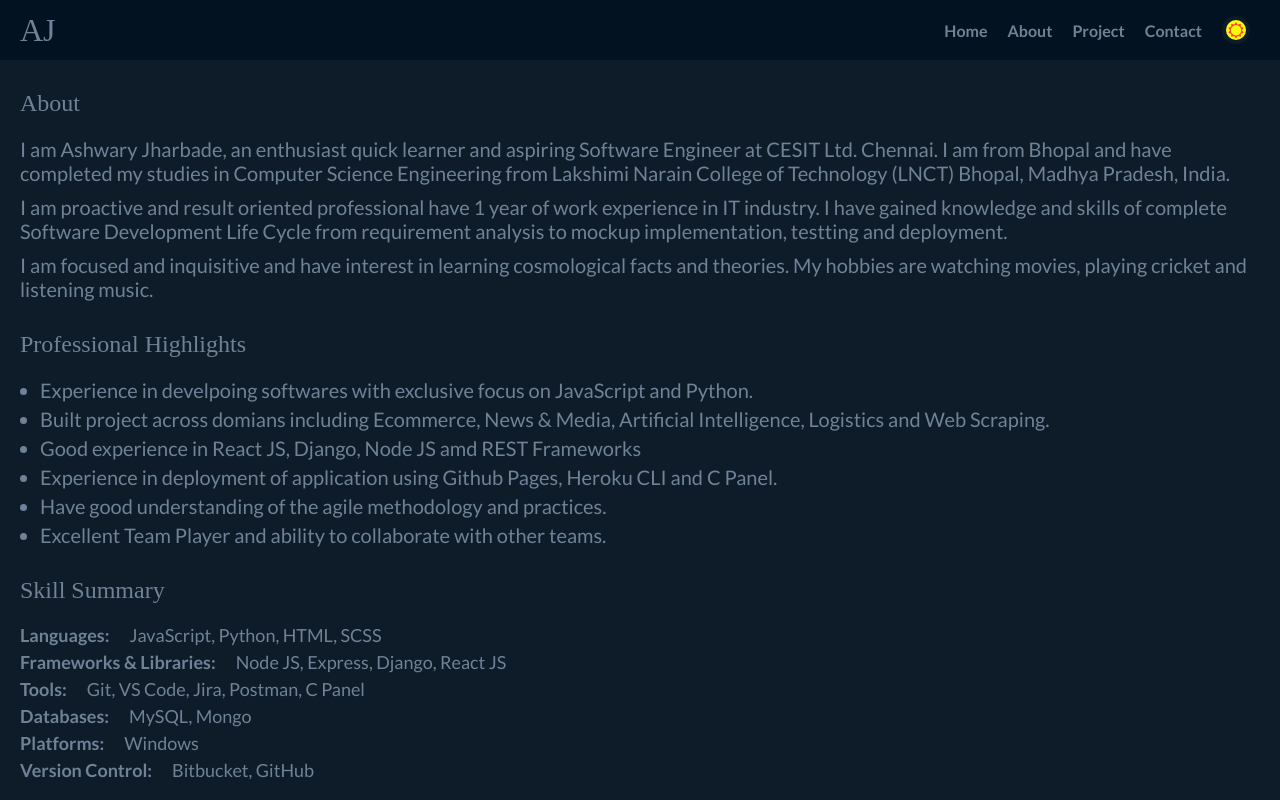
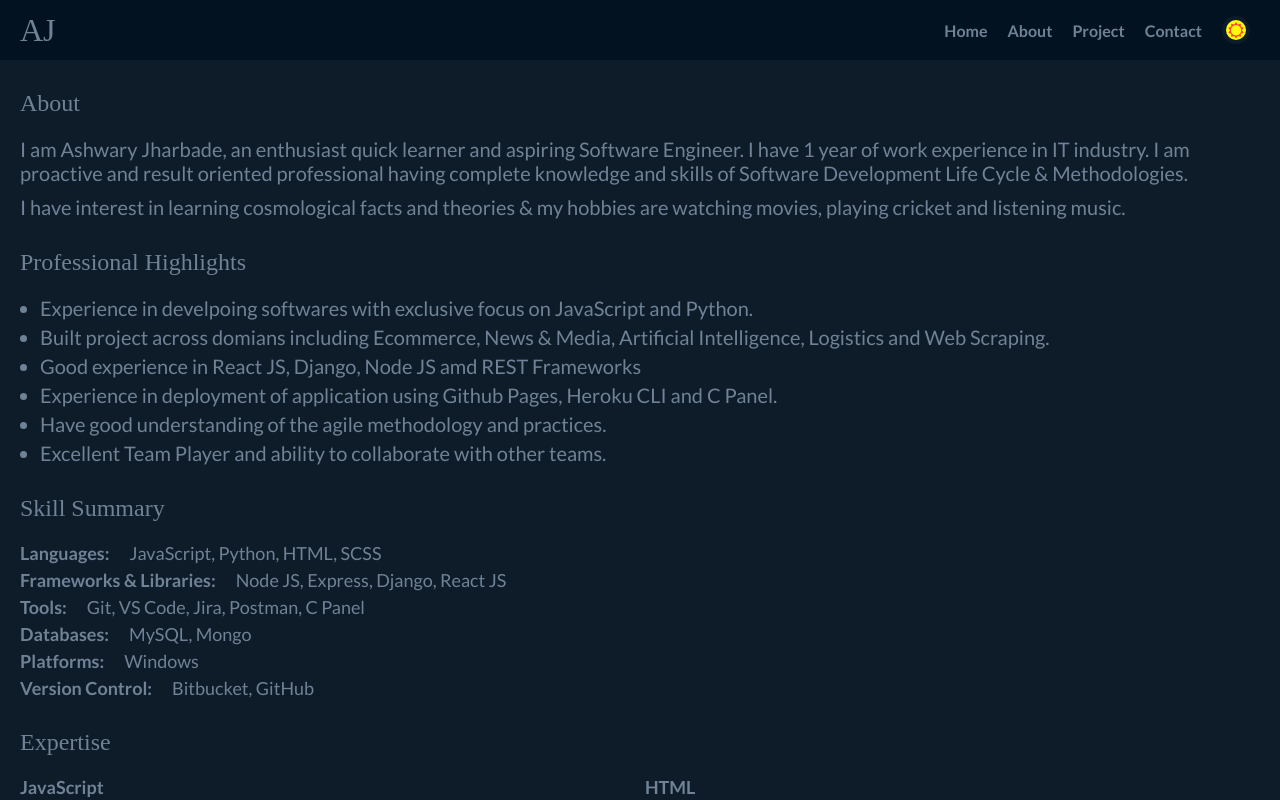
Before and after one commit to Ashwary-Jharbade/ashwary-jharbade-portfolio, a React (Vite) app: page /aboutme in a window 1280 px wide. Built offline with nearby package versions, Linux system fonts and the light colour scheme; a web font is replaced by a local one.

Commit message:
Made few changes

```diff
--- a/src/components/About/index.jsx
+++ b/src/components/About/index.jsx
@@ -7,21 +7,14 @@ const About = () => {
         <div className="about-heading">About</div>
         <div className="description">
           I am Ashwary Jharbade, an enthusiast quick learner and aspiring
-          Software Engineer at CESIT Ltd. Chennai. I am from Bhopal and have
-          completed my studies in Computer Science Engineering from Lakshimi
-          Narain College of Technology (LNCT) Bhopal, Madhya Pradesh, India.
+          Software Engineer. I have {exp} {exp > 1 ? "years" : "year"} of work
+          experience in IT industry. I am proactive and result oriented
+          professional having complete knowledge and skills of Software
+          Development Life Cycle &amp; Methodologies.
         </div>
         <div className="description">
-          I am proactive and result oriented professional have {exp}{" "}
-          {exp > 1 ? "years" : "year"} of work experience in IT industry. I have
-          gained knowledge and skills of complete Software Development Life
-          Cycle from requirement analysis to mockup implementation, testting and
-          deployment.
-        </div>
-        <div className="description">
-          I am focused and inquisitive and have interest in learning
-          cosmological facts and theories. My hobbies are watching movies,
-          playing cricket and listening music.
+          I have interest in learning cosmological facts and theories &amp; my
+          hobbies are watching movies, playing cricket and listening music.
         </div>
         <div className="about-heading">Professional Highlights</div>
         <div className="description">
@@ -198,6 +191,12 @@ const About = () => {
             <div className="text">Indian</div>
           </div>
           <div className="description-content">
+            <div className="heading">Education:</div>
+            <div className="text">
+              B-Tech. Computer Science &amp; Engineering
+            </div>
+          </div>
+          <div className="description-content">
             <div className="heading">Languages:</div>
             <div className="text">English, Hindi</div>
           </div>
```
